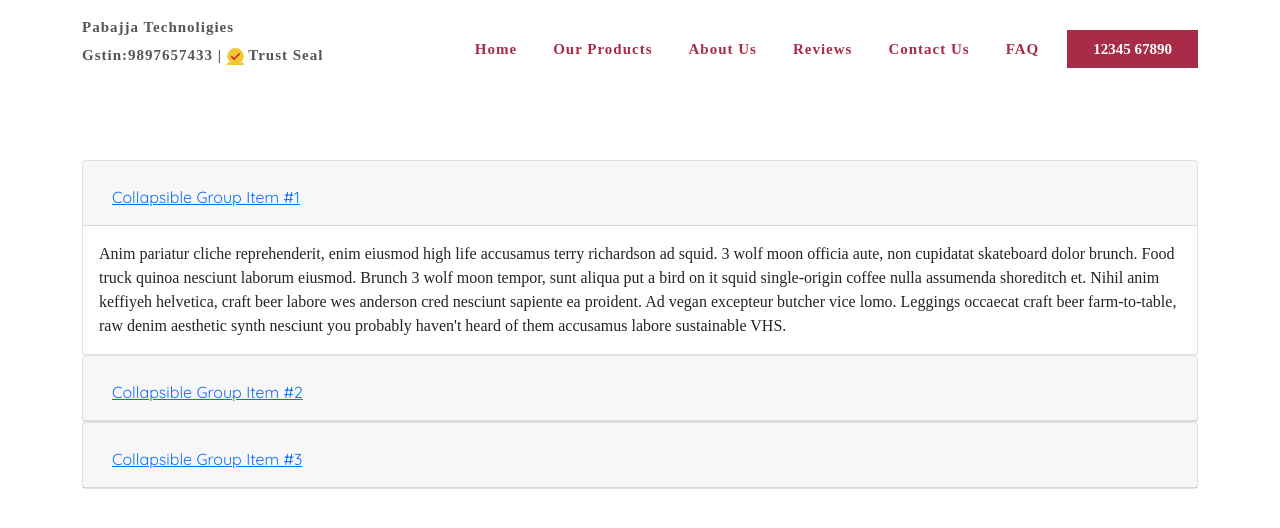
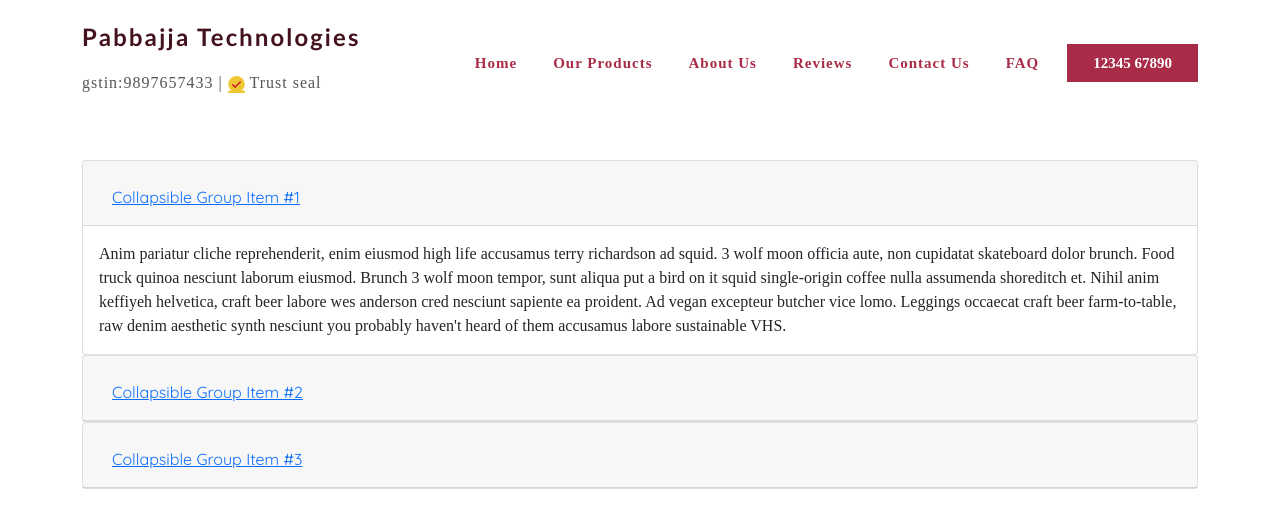
Before and after one commit to surya7765/pabbajjacnc, a Django app: page /faq/ in a window 1280 px wide. Shown: the top 528 px of the page. Run offline with Django 3.2, Linux system fonts and the light colour scheme; some libraries are stand-ins or nearby versions.

Commit message:
commiting other change

```diff
--- a/cnc/templates/base.html
+++ b/cnc/templates/base.html
@@ -34,7 +34,8 @@
         <nav class="navbar navbar-expand-lg navigation-wrap fixed">
             <div class="container">
                 <a class="navbar-brand" href="{% url 'home' %}">
-                    <p id="navbar-inside">pabajja technoligies <br> gstin:9897657433 | <span>
+                    <h2 id="navbar-inside">pabbajja technologies</h2>
+                    <p id="navbar-inside2">gstin:9897657433 | <span>
                             <svg xmlns="http://www.w3.org/2000/svg" width="17" height="17.274"
                                 viewBox="0 0 16.543 17.274">
                                 <g data-name="Group 1336" transform="translate(-4369.391 -5904.945)">
--- a/cnc/views.py
+++ b/cnc/views.py
@@ -1,5 +1,7 @@
 from django.shortcuts import render
 from .models import Review
+from django.shortcuts import render, get_object_or_404
+from .models import Product, ProductImage
 # Create your views here.
 
 
@@ -16,3 +18,13 @@ def home(request):
 
 def faq(request):
     return render(request, 'faq.html')
+
+
+def product_view(request):
+    product = Product.objects.all()
+    photos = ProductImage.objects.filter(title=product.title)
+    print(photos)
+    return render(request, 'index.html', {
+        'product': product,
+        'photos': photos
+    })
--- a/static/css/style.css
+++ b/static/css/style.css
@@ -1,4 +1,5 @@
 @import url("https://fonts.googleapis.com/css2?family=Quicksand:wght@300;400;500;600;700&family=Roboto:wght@300;400;500;700&display=swap");
+@import url("https://fonts.googleapis.com/css2?family=Lato:ital,wght@0,100;0,300;0,400;0,700;0,900;1,100;1,300;1,400;1,700;1,900&display=swap");
 
 *,
 *:before,
@@ -57,16 +58,19 @@ body {
 
 /* scroll bar */
 
-::-webkit-scrollbar {
+/* ::-webkit-scrollbar {
   width: 0.625em;
-}
-::-webkit-scrollbar-track {
+  overflow-x: hidden;
+} */
+/* ::-webkit-scrollbar-track {
   background: var(--white-color);
-}
+  overflow-x: hidden;
+} */
 
-::-webkit-scrollbar-thumb {
+/* ::-webkit-scrollbar-thumb {
   background: var(--primary-color);
-}
+  overflow-x: hidden;
+} */
 
 /* own css */
 h1 {
@@ -218,11 +222,12 @@ p {
 } */
 
 #navbar-inside {
-  font-size: 0.9375rem;
-  font-weight: 600;
+  font-size: 1.5rem;
+  font-weight: 700;
+  font-family: "Lato", sans-serif;
   text-transform: capitalize;
   text-decoration-color: var(--primary-color);
-  letter-spacing: 1px;
+  letter-spacing: 2px;
 }
 
 /* top banner design */
```
Also changed, not shown: cnc/models.py (+4 -5 lines), cnc/templates/index.html (+41 -35 lines), cnc/migrations/0003_auto_20211210_1620.py (added), cnc/migrations/0004_auto_20211211_1046.py (added), media/upload/kk.jpeg (added), media/upload/mm.jpeg (added), media/upload/sm.jpeg (added), 6 other files.
